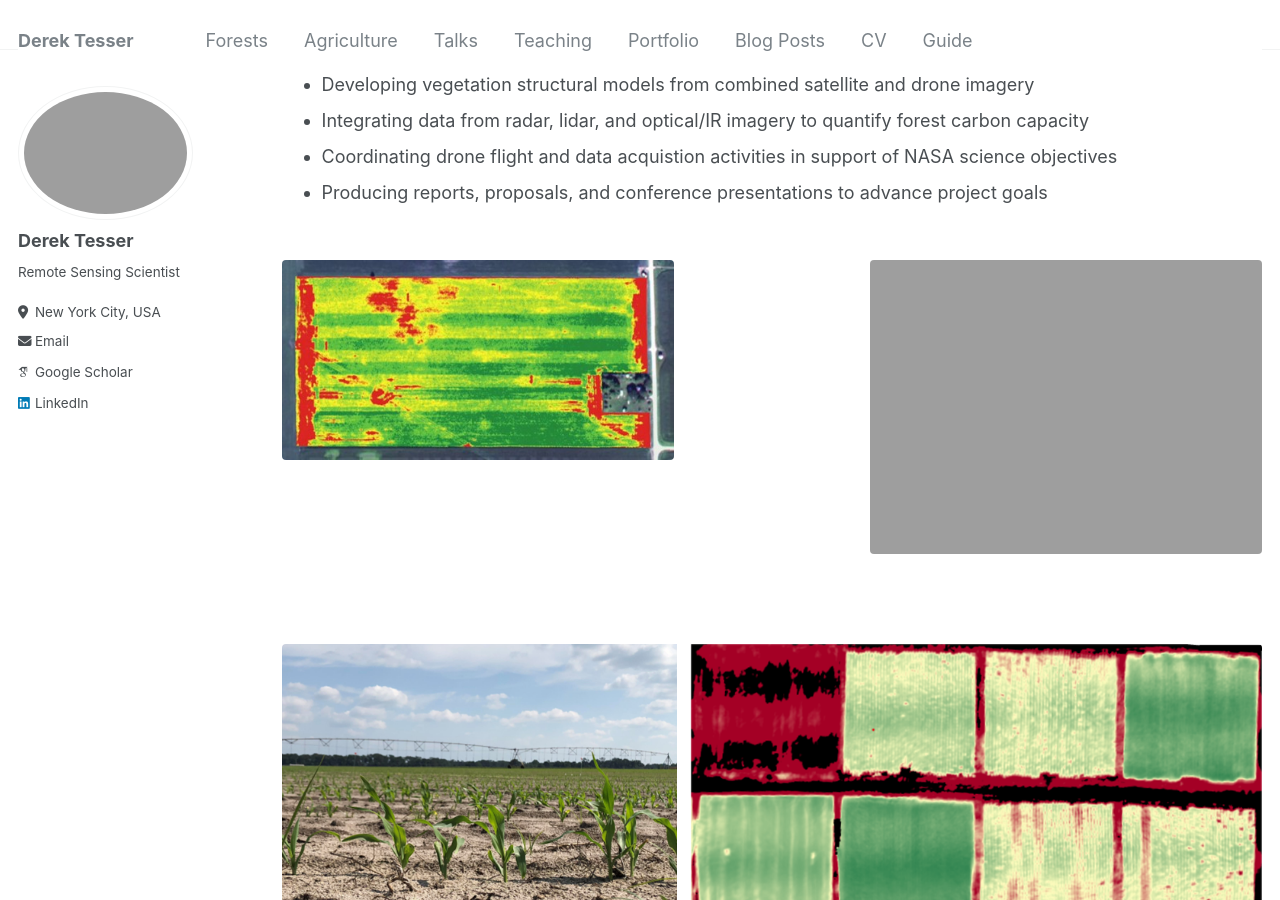
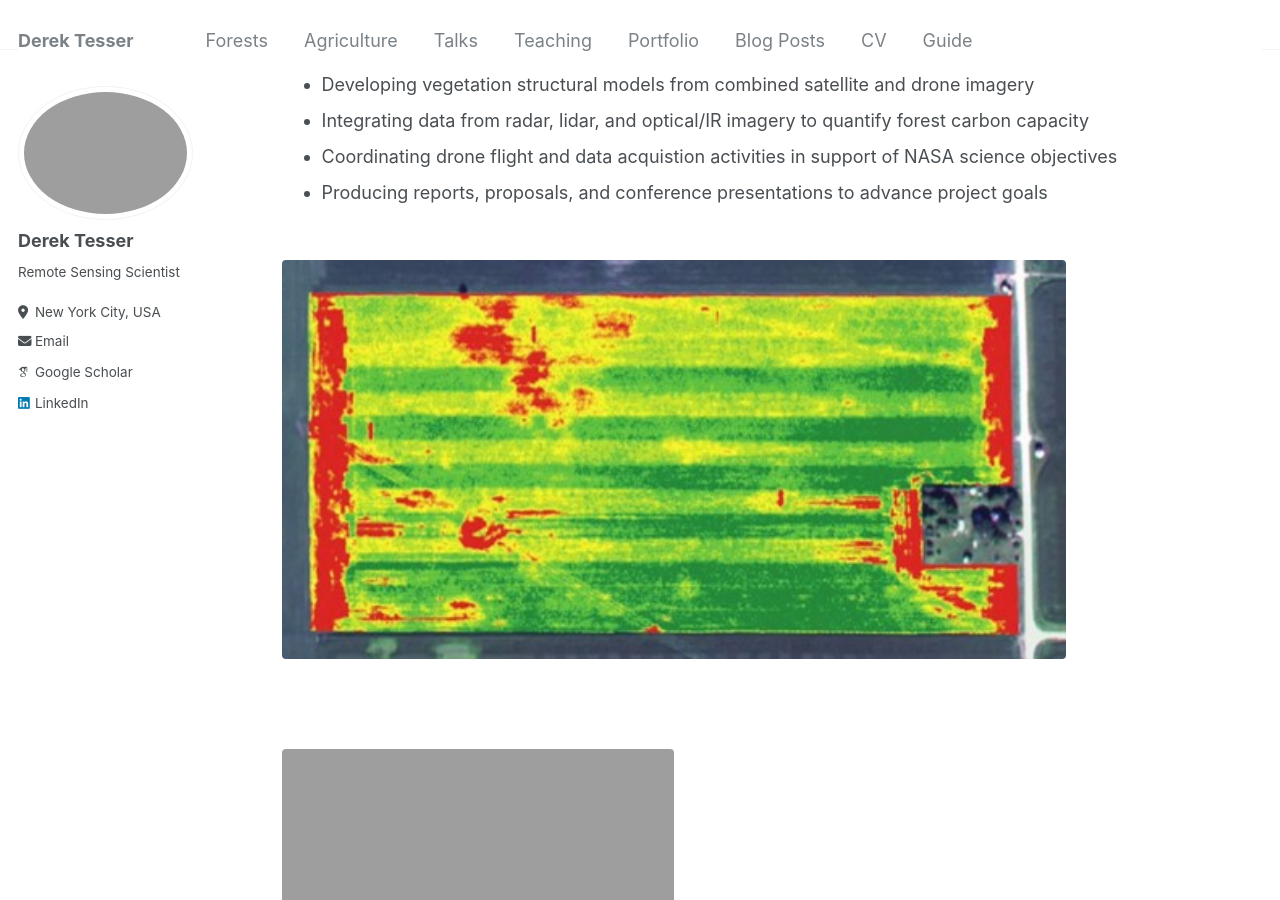
Before and after one commit to dstesser/dstesser.github.io, a Jekyll site: the page built from _pages/agriculture.md, in a window 1280 px wide and 900 px high, scrolled down 914 px. Built offline with Jekyll 4.4.1, drawn with Linux system fonts in a browser that asks for light colours; some web fonts are replaced.

Commit message:
Update agriculture.md

```diff
--- a/_pages/agriculture.md
+++ b/_pages/agriculture.md
@@ -29,10 +29,10 @@ City College of New York<br>
 
 <div style="text-align: center;">
     <div style="display: flex; flex-wrap: wrap;">
-        <figure style="width: 40%;">
+        <figure style="width: 80%;">
             <img src="https://raw.githubusercontent.com/dstesser/dstesser.github.io/master/images/slantrangegallo.jpg" style="width: 100%;" alt="pindarvineyard">
         </figure>
-        <div style="width: 20%;"></div> <!-- Add a spacer -->
+        <div style="width: 5%;"></div> <!-- Add a spacer -->
         <figure style="width: 40%;">
             <img src="https://dstesser.github.io/images/gallo_gif_resized2.gif" style="width: 100%;" alt="gallovineyard">
         </figure>
```
